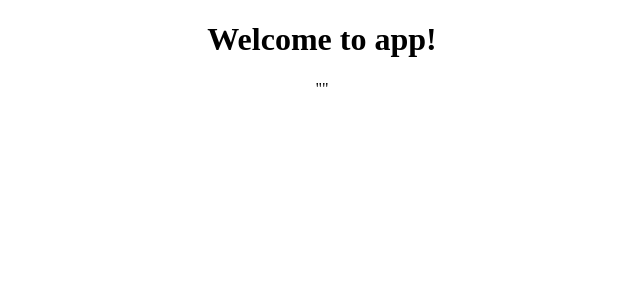
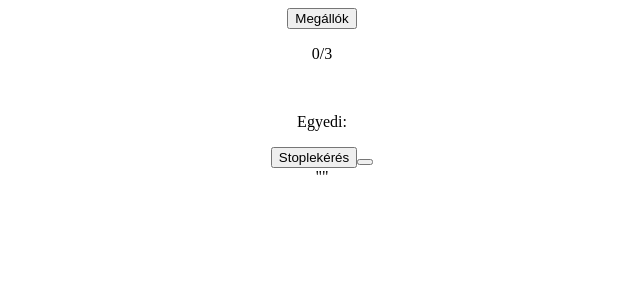
Before and after one commit to farkidev/bkkstat, an Angular app: page / in a window 1280 px wide. Shown: the top 300 px of the page, without its empty margins (318-958 px from the left). Built offline with nearby package versions, Linux system fonts and the light colour scheme; no server answers.

Commit message:
route array

```diff
--- a/src/app/app.component.html
+++ b/src/app/app.component.html
@@ -1,7 +1,13 @@
 <!--The content below is only a placeholder and can be replaced.-->
 <div style="text-align:center">
-  <h1>
-    Welcome to {{title}}!
-  </h1>
+  <div>
+      <button type="button" (click)="getStopIds()">Megállók</button>
+      <p>{{stopsReadyCount}}/{{routeIds.length}}</p>
+      <p *ngFor="let ids of stopIds">{{ids}}</p>
+      <br>
+      <p>Egyedi: {{distinctStopIds}}</p>
+  </div>
+  <button type="button">Stoplekérés</button>
+  <button type="button"></button>
   <div>{{retVal | json }}</div>
 </div>
--- a/src/app/app.component.ts
+++ b/src/app/app.component.ts
@@ -9,28 +9,47 @@ import { Component, OnInit } from '@angular/core';
 export class AppComponent implements OnInit {
   title = 'app';
   retVal: any = '';
+  stopIds: string[][] = [];
+  distinctStopIds: string[] = [];
+  stopsReadyCount = 0;
+
+  routeIds = ['BKK_MP533', 'BKK_MP53', 'BKK_MP531'];
 
   constructor(
     private futarService: FutarService
   ) {
   }
 
+  public getStopIds() {
+    this.routeIds.forEach( r => {
+      this.stopsReadyCount = 0;
+      this.futarService.getStopsForRoute(r).subscribe(res => {
+        res.forEach(rs => {
+          this.stopIds.push(rs.stopIds);
+        });
+        this.stopsReadyCount++;
+      });
+    });
+  }
+
   ngOnInit() {
     // this.futarService.getStopsForRoute('BKK_F00979', new Date(Date.now())).subscribe(
     //   res => {this.retVal = res; }
     // );
+    //
     // BKK_F01234
     // this.futarService.getStopsForRoute('BKK_MP533').subscribe(
     //   res => {this.retVal = res; }
     // );
-    this.futarService.getScheduleForStop('BKK_F01234').subscribe(
-      res => {
-        this.futarService.uploadSchedule(res).subscribe(
-          uri => {
-            this.retVal = `BKK_F01234: ${uri}`;
-          }
-        );
-      }
-    );
+    //
+    // this.futarService.getScheduleForStop('BKK_F01234').subscribe(
+    //   res => {
+    //     this.futarService.uploadSchedule(res).subscribe(
+    //       uri => {
+    //         this.retVal = `BKK_F01234: ${uri}`;
+    //       }
+    //     );
+    //   }
+    // );
   }
 }
--- a/src/app/core/futar.service.ts
+++ b/src/app/core/futar.service.ts
@@ -14,7 +14,7 @@ export class FutarService {
 
   constructor(private http: HttpClient) { }
 
-  public getStopsForRoute(routeId: string): Observable<any> {
+  public getStopsForRoute(routeId: string): Observable<RouteStops[]> {
     const url = baseUrl + 'route-details.json?routeId=' + routeId;
     return this.http.get<IStopInfo>(url).map(si => {
       const res: RouteStops[] = [];
```
